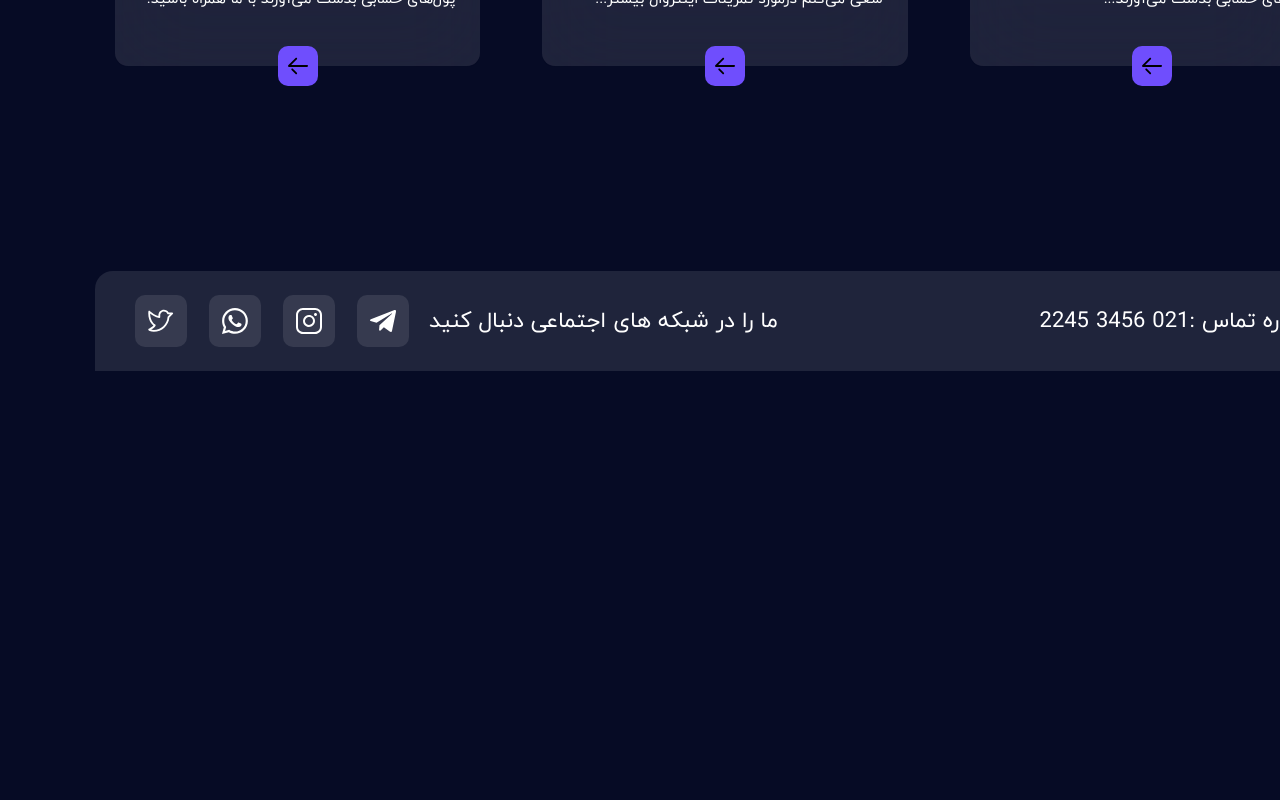
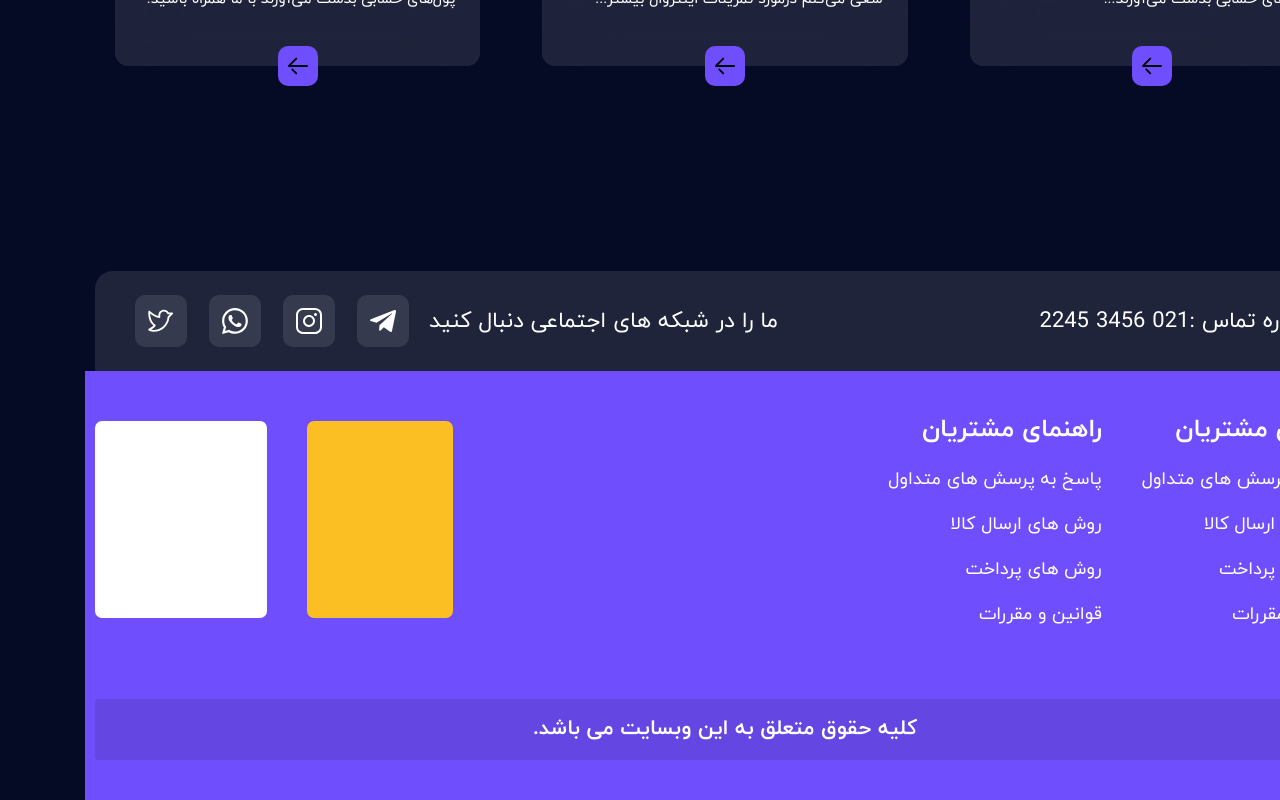
Before and after one commit to tasha-dev/xpower, a Next.js app: page / in a window 1280 px wide. Shown: the part 4624-5424 px from the top of the page. Before the commit the page ends 4995 px from the top, so only its background shows below. Built offline with nearby package versions, Linux system fonts and the light colour scheme.

Commit message:
added footer component

```diff
--- a/app/layout.tsx
+++ b/app/layout.tsx
@@ -8,8 +8,8 @@ import {ReactNode} from "react";
 import {cn} from "@/util";
 import '@/style/index.css';
 import Header from "@/component/header";
-import Container from "@/component/ui/container";
 import Contact from "@/component/contact";
+import Footer from '@/component/footer';
 
 // Defining fonts
 const iranYekanFont = localFont({
@@ -83,6 +83,7 @@ export default function RootLayout({children}: RootLayoutType): ReactNode {
                     {children}
                 </div>
                 <Contact />
+                <Footer />
             </body>
         </html>
     );
--- /dev/null
+++ b/component/footer.tsx
@@ -0,0 +1,70 @@
+// Codes by mahdi tasha
+// Importing part
+import {ReactNode} from "react";
+import Container from "@/component/ui/container";
+import {FooterDataType} from "@/type";
+import Link from "next/link";
+
+// Creating and exporting footer component as default
+export default function Footer():ReactNode {
+    // Defining data to render
+    const data:FooterDataType = [
+        {
+            title: 'راهنمای مشتریان',
+            data: [
+                {link: '#', text: 'پاسخ به پرسش های متداول'},
+                {link: '#', text: 'روش های ارسال کالا'},
+                {link: '#', text: 'روش های پرداخت'},
+                {link: '#', text: 'قوانین و مقررات'},
+            ]
+        },
+        {
+            title: 'راهنمای مشتریان',
+            data: [
+                {link: '#', text: 'پاسخ به پرسش های متداول'},
+                {link: '#', text: 'روش های ارسال کالا'},
+                {link: '#', text: 'روش های پرداخت'},
+                {link: '#', text: 'قوانین و مقررات'},
+            ]
+        }
+    ];
+
+    // Returning JSX
+    return (
+        <footer className={'bg-theme py-[40px]'}>
+            <Container className={'xl:p-0 p-[20px]'}>
+                <div className={'flex xl:flex-row flex-col items-center justify-between xl:gap-5 gap-[50px] mb-[71px]'}>
+                    <div className="grid xl:grid-cols-2 grid-cols-1 xl:gap-[40px] gap-[60px] xl:w-auto w-full">
+                        {
+                            data.map((item, index) => (
+                                <div key={index}>
+                                    <span className={'block text-[25px] text-white font-semibold mb-[17px] xl:text-start text-center'}>{item.title}</span>
+                                    <div className={'flex flex-col gap-[18px]'}>
+                                        {
+                                            item.data.map((linkItem, linkIndex) => (
+                                                <Link
+                                                    key={linkIndex}
+                                                    href={linkItem.link}
+                                                    className={'text-[18px] xl:text-start text-center font-normal text-white'}
+                                                >
+                                                    {linkItem.text}
+                                                </Link>
+                                            ))
+                                        }
+                                    </div>
+                                </div>
+                            ))
+                        }
+                    </div>
+                    <div className="flex items-center justify-between gap-[40px]">
+                        <div className={'bg-amber-400 rounded-[7px] w-[146px] h-[197px]'} />
+                        <div className={'bg-white rounded-[7px] w-[172px] h-[197px]'} />
+                    </div>
+                </div>
+                <div className={'bg-black/10 rounded-[4px] p-[15px]'}>
+                    <h6 className={'text-white text-center text-[21px] truncate font-semibold'}>کلیه حقوق متعلق به این وبسایت می باشد.</h6>
+                </div>
+            </Container>
+        </footer>
+    );
+}
```
Also changed, not shown: type/index.ts (+7 -0 lines).
